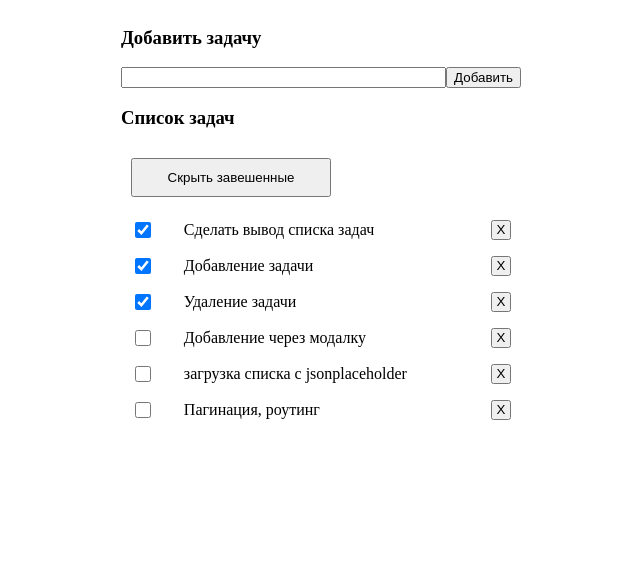
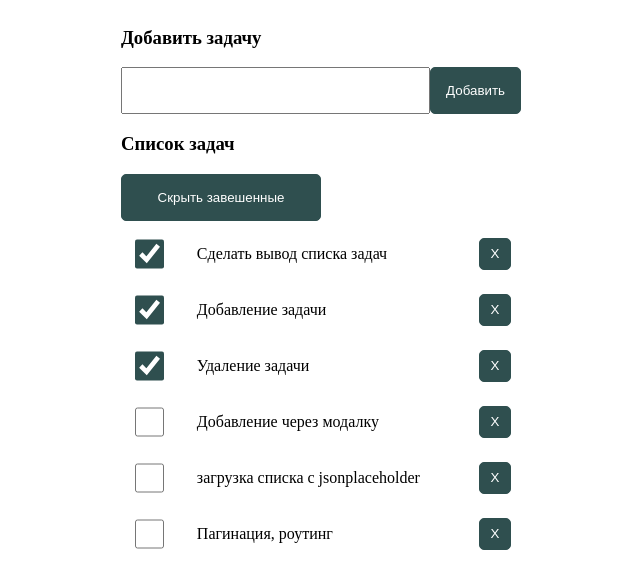
Before and after one commit to SkyHobbit36/vue-tutor-todo, a Vue app: page / in a window 1280 px wide. Shown: the top 588 px of the page, without its empty margins (319-959 px from the left). Built offline with nearby package versions, Linux system fonts and the light colour scheme.

Commit message:
конпка

```diff
--- a/src/App.vue
+++ b/src/App.vue
@@ -4,6 +4,7 @@ import { computed, ref } from 'vue';
 import type { Ref } from 'vue';
 import TodoItem from '@/components/TodoItem.vue';
 import AddTodo from '@/components/AddTodo.vue';
+import Button from '@/UI/Button.vue';
 
 const todos: Ref<Todo[]> = ref([
     {
@@ -55,9 +56,9 @@ const removeTodo = (id: number) => {
         <AddTodo @on-submit="addNewTodo"/>
 
         <h3>Список задач</h3>
-        <button class="show-completed-btn"
+        <Button class="show-completed-btn"
             @click="showCompleted = !showCompleted"
-        >{{ showCompleted ? 'Скрыть завешенные' : 'Показать все'}}</button>
+        >{{ showCompleted ? 'Скрыть завешенные' : 'Показать все'}}</Button>
         <TodoItem
             v-for="todo in filteredTodos"
             :key="todo.id"
@@ -76,8 +77,5 @@ const removeTodo = (id: number) => {
 }
 .show-completed-btn {
     width: 200px;
-    margin: 10px;
-    padding: 10px;
-    cursor: pointer;
 }
 </style>
--- /dev/null
+++ b/src/UI/Button.vue
@@ -0,0 +1,26 @@
+<script setup lang="ts">
+</script>
+
+<template>
+    <button class="button">
+        <slot></slot>
+    </button>
+</template>
+
+<style scoped>
+.button {
+    display: flex;
+    border-radius: 5px;
+    color: white;
+    background: darkslategray;
+    padding: 15px;
+    border: 1px solid darkslategray;
+    justify-content: center;
+    align-items: center;
+    cursor: pointer;
+}
+
+.button:hover {
+    background: #4f7979;
+}
+</style>
--- a/src/components/AddTodo.vue
+++ b/src/components/AddTodo.vue
@@ -1,5 +1,6 @@
 <script setup lang="ts">
 import { ref } from 'vue';
+import Button from '@/UI/Button.vue';
 
 const emit = defineEmits(['on-submit']);
 
@@ -21,7 +22,7 @@ const addTodo = () => {
 <template>
     <form @submit.prevent="addTodo" class="add-todo">
         <input type="text" v-model="newTodo">
-        <button>Добавить</button>
+        <Button>Добавить</Button>
     </form>
 </template>
 
--- a/src/components/TodoItem.vue
+++ b/src/components/TodoItem.vue
@@ -1,5 +1,6 @@
 <script setup lang="ts">
 import type { Todo } from '@/types/Todo';
+import Button from '@/UI/Button.vue';
 
 const { id, value } = defineProps<Todo>();
 const checked = defineModel('checked');
@@ -9,7 +10,7 @@ const checked = defineModel('checked');
     <div class="todo-item">
         <input type="checkbox" v-model="checked">
         <div class="todo-text">{{ value }}</div>
-        <button class="del-btn" @click="$emit('removeTodo', id)">X</button>
+        <Button class="del-btn" @click="$emit('removeTodo', id)">X</Button>
     </div>
 </template>
 
@@ -34,8 +35,9 @@ const checked = defineModel('checked');
     cursor: pointer;
 }
 input[type=checkbox] {
-    width: 20px;
-    height: 20px;
+    width: 40px;
+    height: 40px;
     cursor: pointer;
+    accent-color: darkslategray;
 }
 </style>
```
